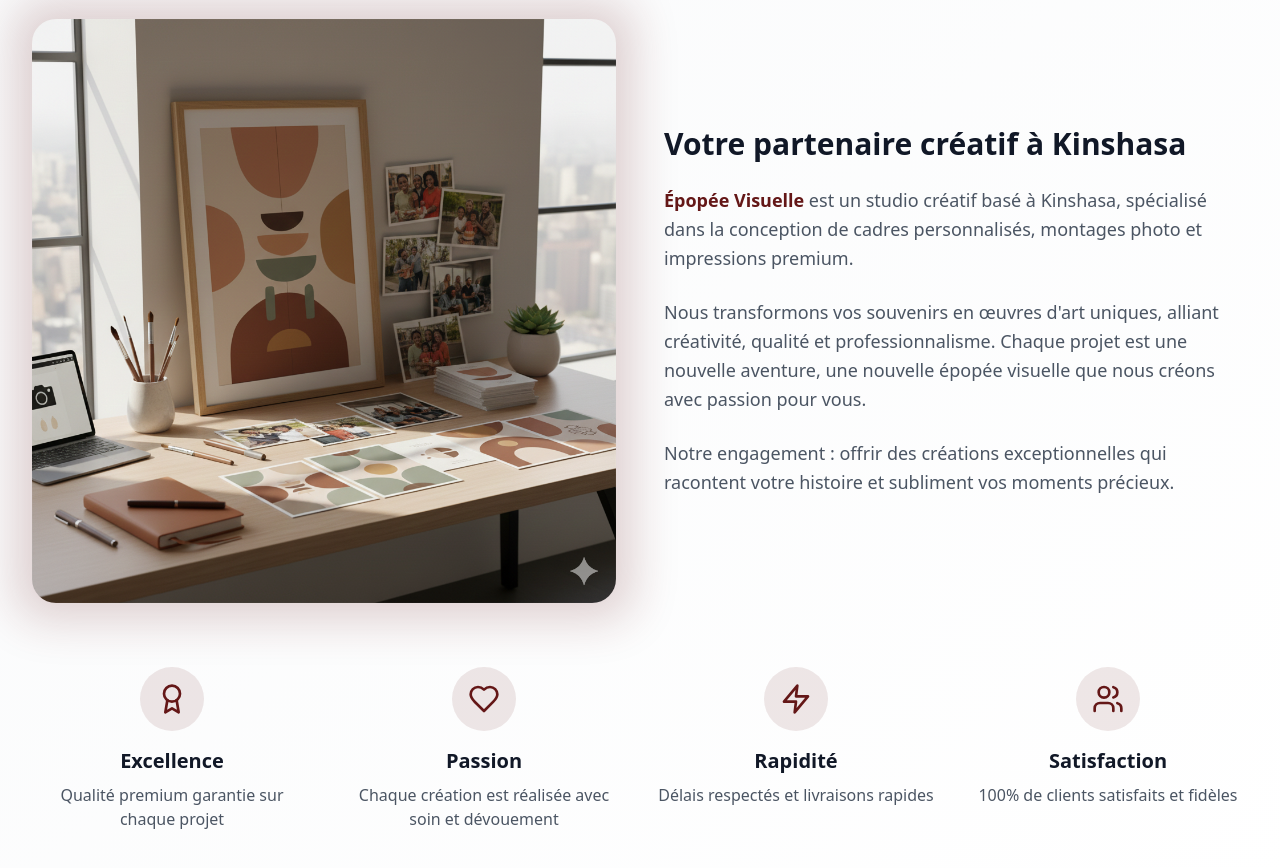
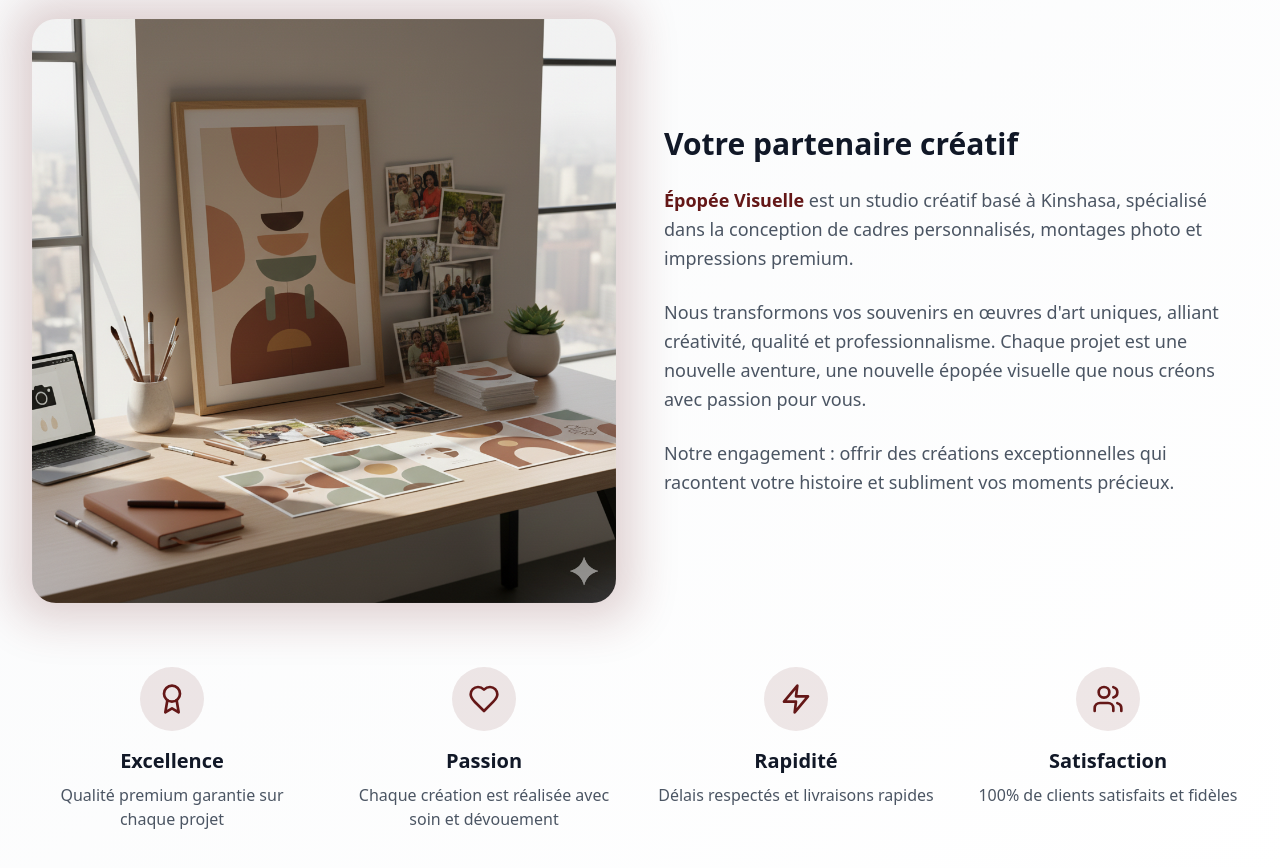
Before and after one commit to goodben7/epopee, a React (Vite) app: page / in a window 1280 px wide. Shown: the part 6960-7828 px from the top of the page. Built offline with nearby package versions, Linux system fonts and the light colour scheme.

Commit message:
fix: remove location from creative partner heading

```diff
--- a/src/sections/About.tsx
+++ b/src/sections/About.tsx
@@ -65,7 +65,7 @@ const About = () => {
             className="space-y-6"
           >
             <h3 className="text-3xl font-bold text-gray-900">
-              Votre partenaire créatif à Kinshasa
+              Votre partenaire créatif
             </h3>
             <p className="text-lg text-gray-600 leading-relaxed">
               <span className="font-semibold text-[#641717]">Épopée Visuelle</span> est un studio créatif basé à Kinshasa, spécialisé dans la conception de cadres personnalisés, montages photo et impressions premium.
```
